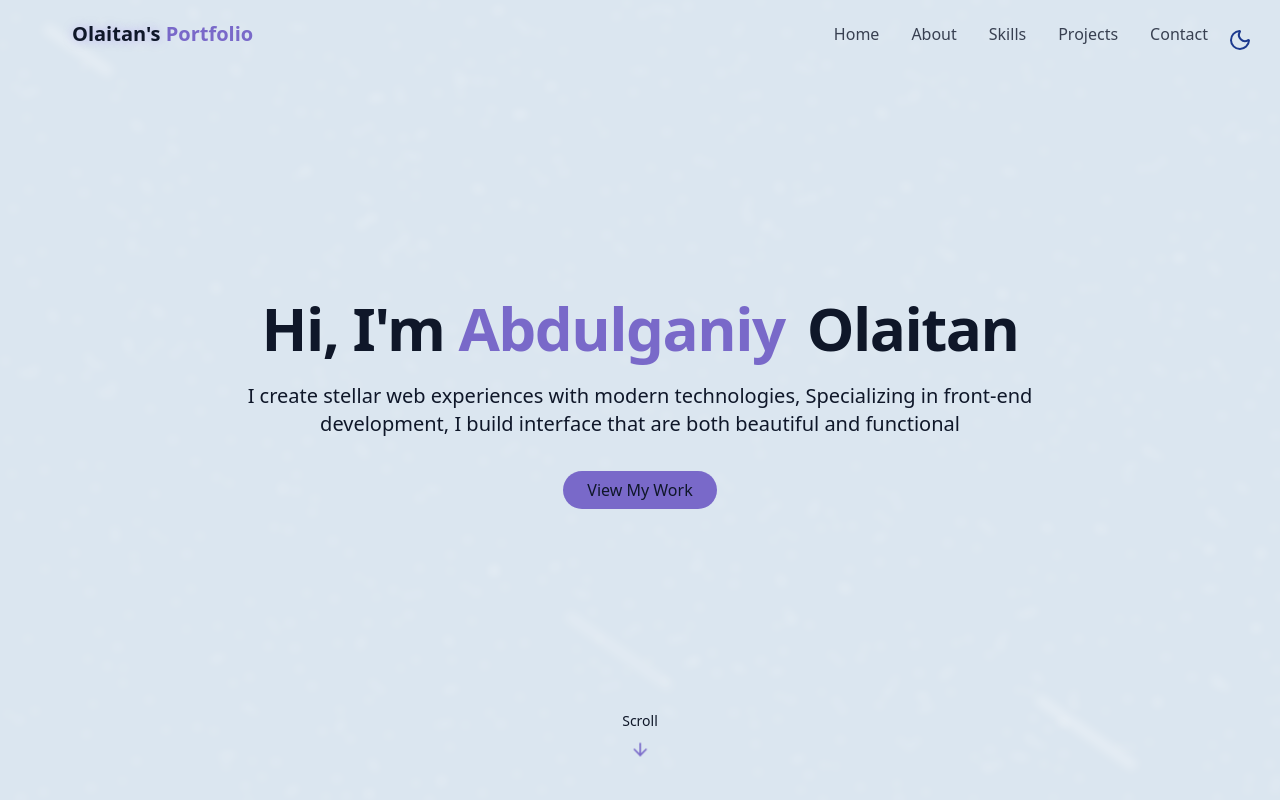
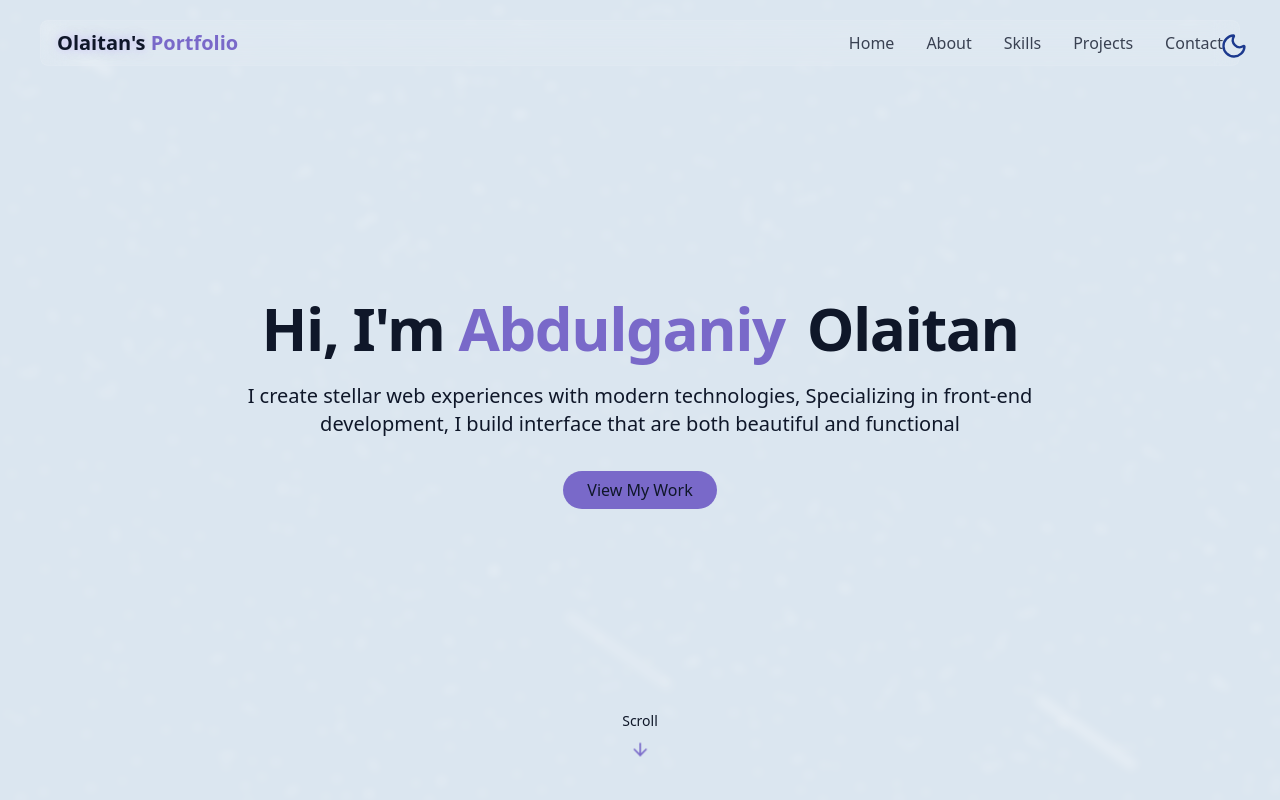
Before and after one commit to AbdulsomadCodes/my-portffolio-react-tailwind, a React (Vite) app: page / in a window 1280 px wide. Shown: the top 800 px of the page. Built offline with nearby package versions, Linux system fonts and the light colour scheme.

Commit message:
Made some changes to the navbar

```diff
--- a/src/components/Navbar.jsx
+++ b/src/components/Navbar.jsx
@@ -29,13 +29,14 @@ export const Navbar = () => {
         isScrolled ? "py-3 bg-background/80 backdrop-blur-md shadow-xs" : "py-5"
       )}
     >
-      <div className="container flex items-center justify-between">
+      <div id="top-div"
+       className="container flex items-center justify-between backdrop-blur-md bg-white/10 dark:bg-white/5 border border-white/6 dark:border-white/12 rounded-lg px-4 py-2">
         <a
           className="text-xl font-bold text-primary flex items-center"
           href="#hero"
         >
           <span className="relative z-10">
-            <span className="text-glow text-foreground"> Olaitan's </span>{" "}
+            <span className="text-glow text-foreground"> Olaitan's</span>{" "}
             Portfolio
           </span>
         </a>
--- a/src/components/ThemeToggle.jsx
+++ b/src/components/ThemeToggle.jsx
@@ -32,14 +32,14 @@ export const ThemeToggle = () => {
     <button
       onClick={toggleTheme}
       className={cn(
-       "fixed top-5 right-14 md:right-5 z-50 p-2 rounded-full transition-colors duration-300",
+        "fixed top-6 md:top-5 right-24 md:right-5 z-50 p-3 rounded-full transition-colors duration-300",
         "focus:outline-hidden"
       )}
     >
       {isDarkMode ? (
-        <Sun className="h-6 w-6 text-yellow-300" />
+        <Sun className="h-7 w-7 text-yellow-300" />
       ) : (
-        <Moon className="h-6 w-6 text-blue-900" />
+        <Moon className="h-7 w-7 text-blue-900" />
       )}
     </button>
   );
```
